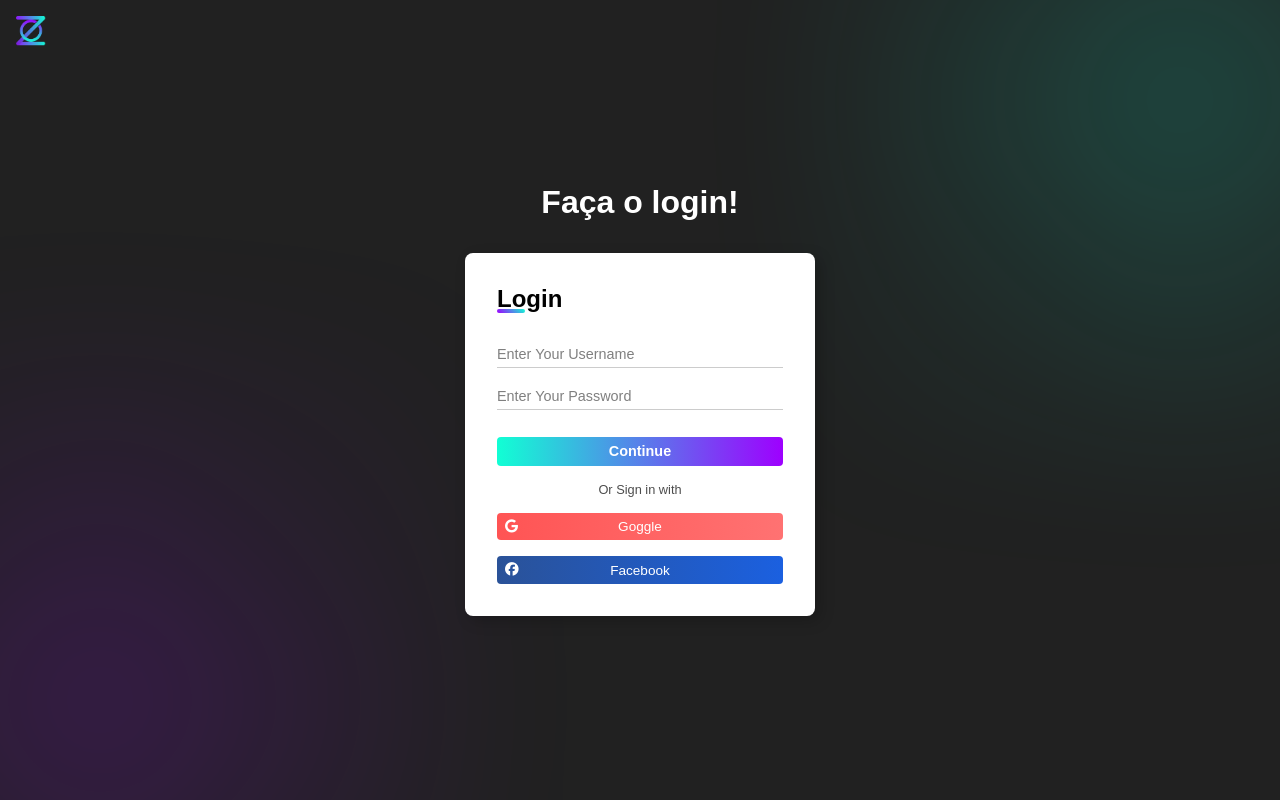
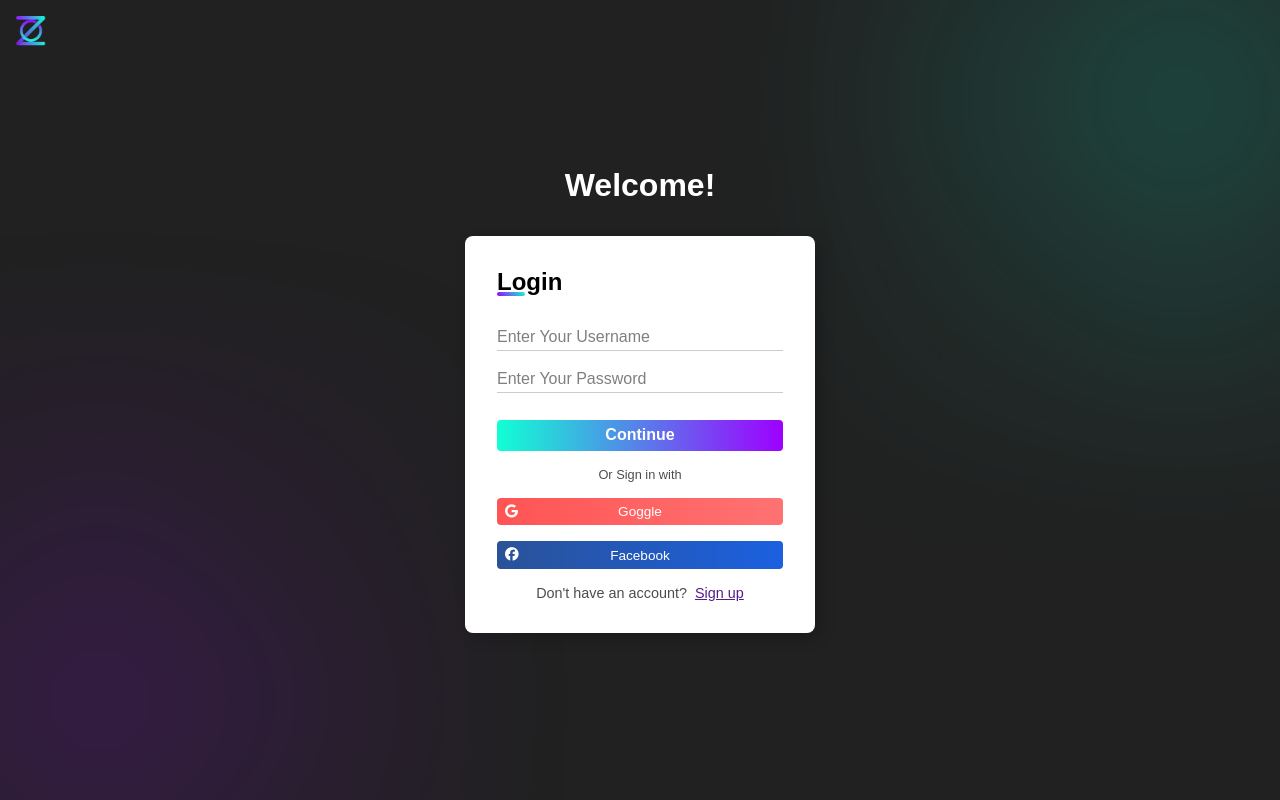
Before and after one commit to KaiqueMCR/DevZone, a plain HTML site: page login.html in a window 1280 px wide. Drawn offline with nearby package versions, Linux system fonts and the light colour scheme.

Commit message:
mod: change login font-size and add signup option

```diff
--- a/assets/pages/login.css
+++ b/assets/pages/login.css
@@ -107,7 +107,7 @@ form .input-field:first-child {
 
 .input-field input {
   outline: none;
-  font-size: 0.9rem;
+  font-size: 1rem;
 }
 
 .input-field input::placeholder {
@@ -120,7 +120,7 @@ form input[type='submit'] {
   background: linear-gradient(to left, var(--primary-color), var(--secondary-color));
   cursor: pointer;
   color: white;
-  font-size: 0.9rem;
+  font-size: 1rem;
   font-weight: 600;
   border-radius: 4px;
   transition: all 0.3s ease;
@@ -185,6 +185,15 @@ form input[type='submit']:hover {
   background: linear-gradient(to left, #0852db, #144497);
 }
 
+.footer .signUp {
+  display: flex;
+  justify-content: center;
+  margin-top: 1rem;
+  gap: .5rem;
+  color: rgba(0, 0, 0, 0.7);
+  font-size: 0.9rem;
+}
+
 .blur_circle {
   width: 200px;
   height: 200px;
--- a/login.html
+++ b/login.html
@@ -22,7 +22,7 @@
       <img src="./assets/images/logo.png" alt="" />
     </a>
 
-    <h1 class="titulo">Faça o login!</h1>
+    <h1 class="titulo">Welcome!</h1>
 
     <main class="container">
       <h2>Login</h2>
@@ -66,6 +66,11 @@
             </a>
           </div>
         </div>
+
+        <div class="signUp">
+          <p>Don't have an account?</p>
+          <a href="">Sign up</a>
+        </div>
       </div>
     </main>
 
```
